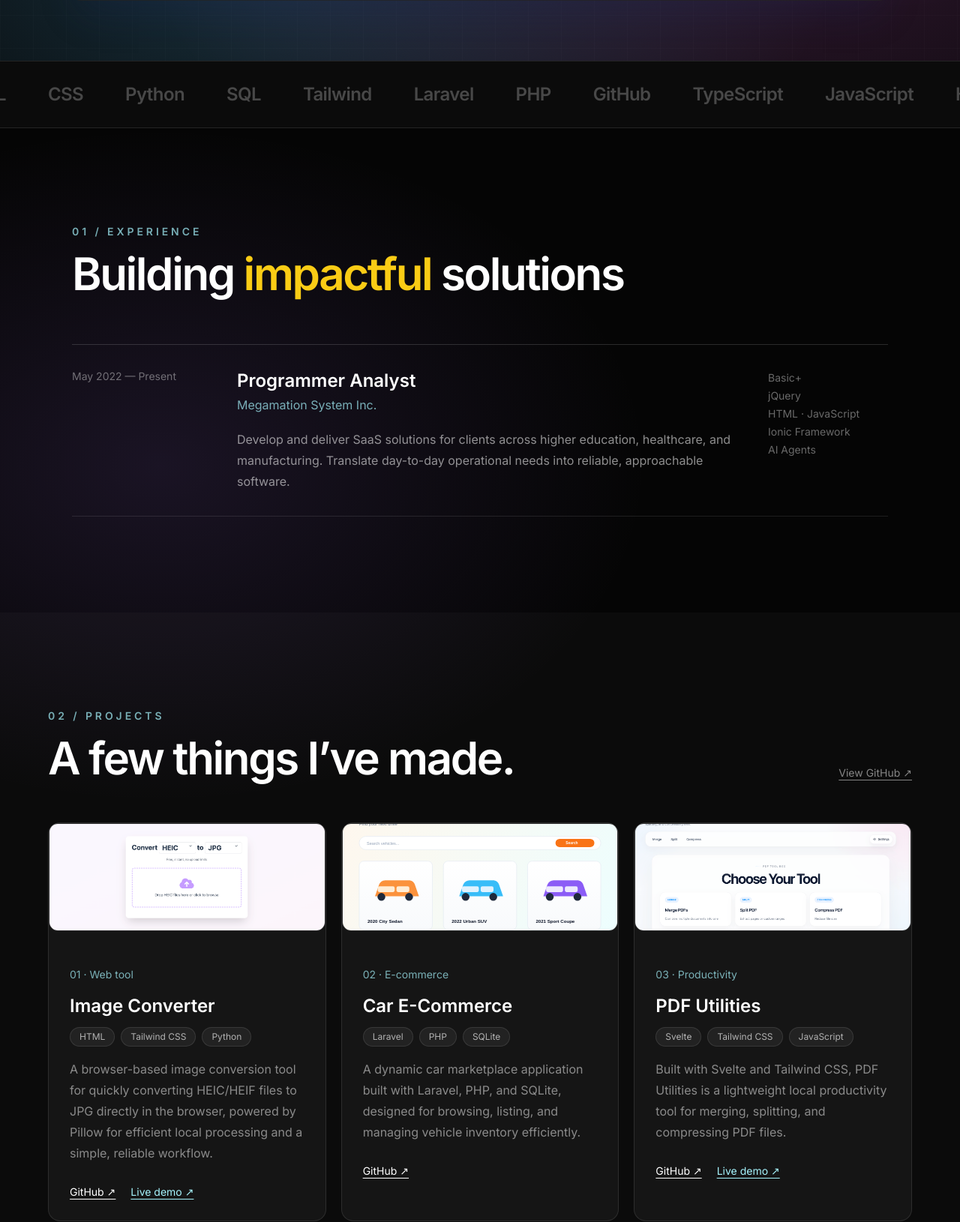
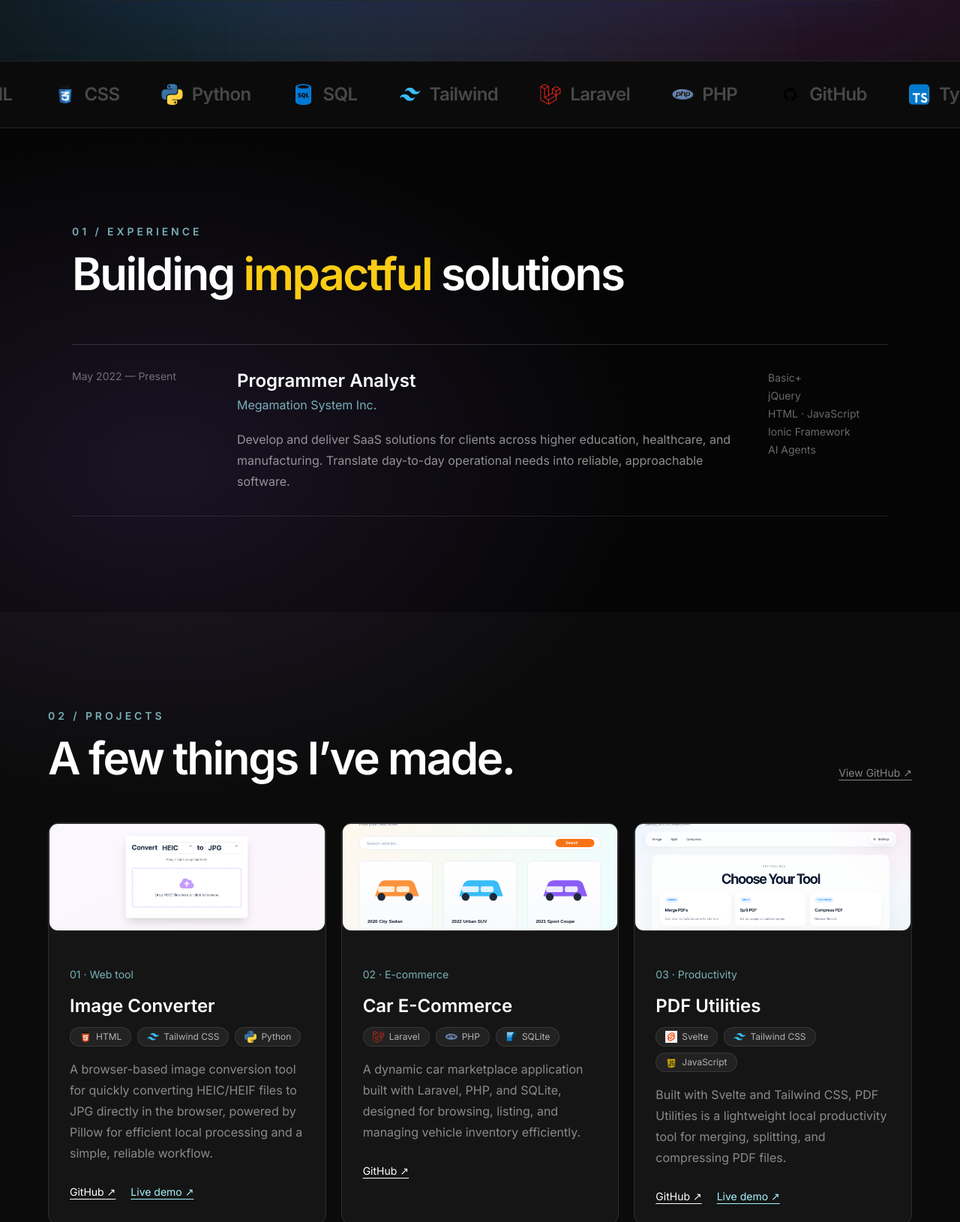
Before and after one commit to Lequanghy/MyPortfolio, a plain HTML site: page index.html in a window 1280 px wide. Shown: the part 684-2314 px from the top of the page at 75% size. Drawn offline with nearby package versions, Linux system fonts and the light colour scheme.

Commit message:
feat: add logos

```diff
--- a/index.html
+++ b/index.html
@@ -171,7 +171,36 @@
       aria-label="Technologies">
       <div
         class="marquee flex w-max items-center gap-14 whitespace-nowrap text-2xl font-semibold tracking-tight text-white/25">
-        <span>JavaScript</span><span>HTML</span><span>CSS</span><span>Python</span><span>SQL</span><span>Tailwind</span><span>Laravel</span><span>PHP</span><span>GitHub</span><span>TypeScript</span><span>JavaScript</span><span>HTML</span><span>CSS</span><span>Python</span><span>SQL</span><span>Tailwind</span><span>Laravel</span><span>PHP</span><span>GitHub</span><span>TypeScript</span>
+        <span class="inline-flex items-center gap-3"><img src="src/images/js2.png" alt=""
+            class="h-7 w-7 object-contain">JavaScript</span><span class="inline-flex items-center gap-3"><img
+            src="src/images/html.png" alt="" class="h-7 w-7 object-contain">HTML</span><span
+          class="inline-flex items-center gap-3"><img src="src/images/css.png" alt=""
+            class="h-7 w-7 object-contain">CSS</span><span class="inline-flex items-center gap-3"><img
+            src="src/images/python.png" alt="" class="h-7 w-7 object-contain">Python</span><span
+          class="inline-flex items-center gap-3"><img src="src/images/sql.png" alt=""
+            class="h-7 w-7 object-contain">SQL</span><span class="inline-flex items-center gap-3"><img
+            src="src/images/tailwind.svg" alt="" class="h-7 w-7 object-contain">Tailwind</span><span
+          class="inline-flex items-center gap-3"><img src="src/images/laravel.png" alt=""
+            class="h-7 w-7 object-contain">Laravel</span><span class="inline-flex items-center gap-3"><img
+            src="src/images/php.png" alt="" class="h-7 w-7 object-contain">PHP</span><span
+          class="inline-flex items-center gap-3"><img src="src/images/github.png" alt=""
+            class="h-7 w-7 object-contain">GitHub</span><span class="inline-flex items-center gap-3"><img
+            src="src/images/typescript.svg" alt="" class="h-7 w-7 object-contain">TypeScript</span><span
+          class="inline-flex items-center gap-3"><img src="src/images/js2.png" alt=""
+            class="h-7 w-7 object-contain">JavaScript</span><span class="inline-flex items-center gap-3"><img
+            src="src/images/html.png" alt="" class="h-7 w-7 object-contain">HTML</span><span
+          class="inline-flex items-center gap-3"><img src="src/images/css.png" alt=""
+            class="h-7 w-7 object-contain">CSS</span><span class="inline-flex items-center gap-3"><img
+            src="src/images/python.png" alt="" class="h-7 w-7 object-contain">Python</span><span
+          class="inline-flex items-center gap-3"><img src="src/images/sql.png" alt=""
+            class="h-7 w-7 object-contain">SQL</span><span class="inline-flex items-center gap-3"><img
+            src="src/images/tailwind.svg" alt="" class="h-7 w-7 object-contain">Tailwind</span><span
+          class="inline-flex items-center gap-3"><img src="src/images/laravel.png" alt=""
+            class="h-7 w-7 object-contain">Laravel</span><span class="inline-flex items-center gap-3"><img
+            src="src/images/php.png" alt="" class="h-7 w-7 object-contain">PHP</span><span
+          class="inline-flex items-center gap-3"><img src="src/images/github.png" alt=""
+            class="h-7 w-7 object-contain">GitHub</span><span class="inline-flex items-center gap-3"><img
+            src="src/images/typescript.svg" alt="" class="h-7 w-7 object-contain">TypeScript</span>
       </div>
     </section>
     <section id="experience" class="relative mx-auto max-w-6xl px-5 py-24 lg:px-8 lg:py-32">
@@ -210,9 +239,12 @@
               <p class="text-sm text-cyan-200/70">01 · Web tool</p>
               <h3 class="mt-4 text-2xl font-semibold">Image Converter</h3>
               <div class="mt-3 flex flex-wrap gap-2 text-xs text-white/65"><span
-                  class="rounded-full border border-white/10 bg-white/[.06] px-3 py-1">HTML</span><span
-                  class="rounded-full border border-white/10 bg-white/[.06] px-3 py-1">Tailwind CSS</span><span
-                  class="rounded-full border border-white/10 bg-white/[.06] px-3 py-1">Python</span></div>
+                  class="flex items-center gap-1.5 rounded-full border border-white/10 bg-white/[.06] px-3 py-1"><img
+                    src="src/images/html.png" alt="" class="h-4 w-4 object-contain">HTML</span><span
+                  class="flex items-center gap-1.5 rounded-full border border-white/10 bg-white/[.06] px-3 py-1"><img
+                    src="src/images/tailwind.svg" alt="" class="h-4 w-4 object-contain">Tailwind CSS</span><span
+                  class="flex items-center gap-1.5 rounded-full border border-white/10 bg-white/[.06] px-3 py-1"><img
+                    src="src/images/python.png" alt="" class="h-4 w-4 object-contain">Python</span></div>
               <p class="mt-4 min-h-20 leading-7 text-white/50">A browser-based image conversion tool for quickly
                 converting HEIC/HEIF files to JPG directly in the browser, powered by
                 Pillow for efficient local processing and a simple, reliable workflow.</p>
@@ -229,9 +261,12 @@
               <p class="text-sm text-cyan-200/70">02 · E-commerce</p>
               <h3 class="mt-4 text-2xl font-semibold">Car E-Commerce</h3>
               <div class="mt-3 flex flex-wrap gap-2 text-xs text-white/65"><span
-                  class="rounded-full border border-white/10 bg-white/[.06] px-3 py-1">Laravel</span><span
-                  class="rounded-full border border-white/10 bg-white/[.06] px-3 py-1">PHP</span><span
-                  class="rounded-full border border-white/10 bg-white/[.06] px-3 py-1">SQLite</span></div>
+                  class="flex items-center gap-1.5 rounded-full border border-white/10 bg-white/[.06] px-3 py-1"><img
+                    src="src/images/laravel.png" alt="" class="h-4 w-4 object-contain">Laravel</span><span
+                  class="flex items-center gap-1.5 rounded-full border border-white/10 bg-white/[.06] px-3 py-1"><img
+                    src="src/images/php.png" alt="" class="h-4 w-4 object-contain">PHP</span><span
+                  class="flex items-center gap-1.5 rounded-full border border-white/10 bg-white/[.06] px-3 py-1"><img
+                    src="src/images/sqlite.svg" alt="" class="h-4 w-4 object-contain">SQLite</span></div>
               <p class="mt-4 min-h-20 leading-7 text-white/50">A dynamic car marketplace application built with Laravel,
                 PHP, and SQLite, designed for browsing, listing, and managing
                 vehicle inventory efficiently.</p>
@@ -246,9 +281,12 @@
               <p class="text-sm text-cyan-200/70">03 · Productivity</p>
               <h3 class="mt-4 text-2xl font-semibold">PDF Utilities</h3>
               <div class="mt-3 flex flex-wrap gap-2 text-xs text-white/65"><span
-                  class="rounded-full border border-white/10 bg-white/[.06] px-3 py-1">Svelte</span><span
-                  class="rounded-full border border-white/10 bg-white/[.06] px-3 py-1">Tailwind CSS</span><span
-                  class="rounded-full border border-white/10 bg-white/[.06] px-3 py-1">JavaScript</span></div>
+                  class="flex items-center gap-1.5 rounded-full border border-white/10 bg-white/[.06] px-3 py-1"><img
+                    src="src/images/svelte.jpeg" alt="" class="h-4 w-4 object-contain">Svelte</span><span
+                  class="flex items-center gap-1.5 rounded-full border border-white/10 bg-white/[.06] px-3 py-1"><img
+                    src="src/images/tailwind.svg" alt="" class="h-4 w-4 object-contain">Tailwind CSS</span><span
+                  class="flex items-center gap-1.5 rounded-full border border-white/10 bg-white/[.06] px-3 py-1"><img
+                    src="src/images/js2.png" alt="" class="h-4 w-4 object-contain">JavaScript</span></div>
               <p class="mt-4 min-h-20 leading-7 text-white/50">Built with Svelte and Tailwind CSS, PDF Utilities is a
                 lightweight local productivity tool for merging, splitting, and compressing PDF files.</p>
               <div class="mt-7 flex gap-5 text-sm"><a href="https://github.com/Lequanghy/pdf-utility" target="_blank"
```
Also changed, not shown: src/images/sqlite.svg (added), src/images/svelte.jpeg (added), src/images/typescript.svg (added), 1 other file.
